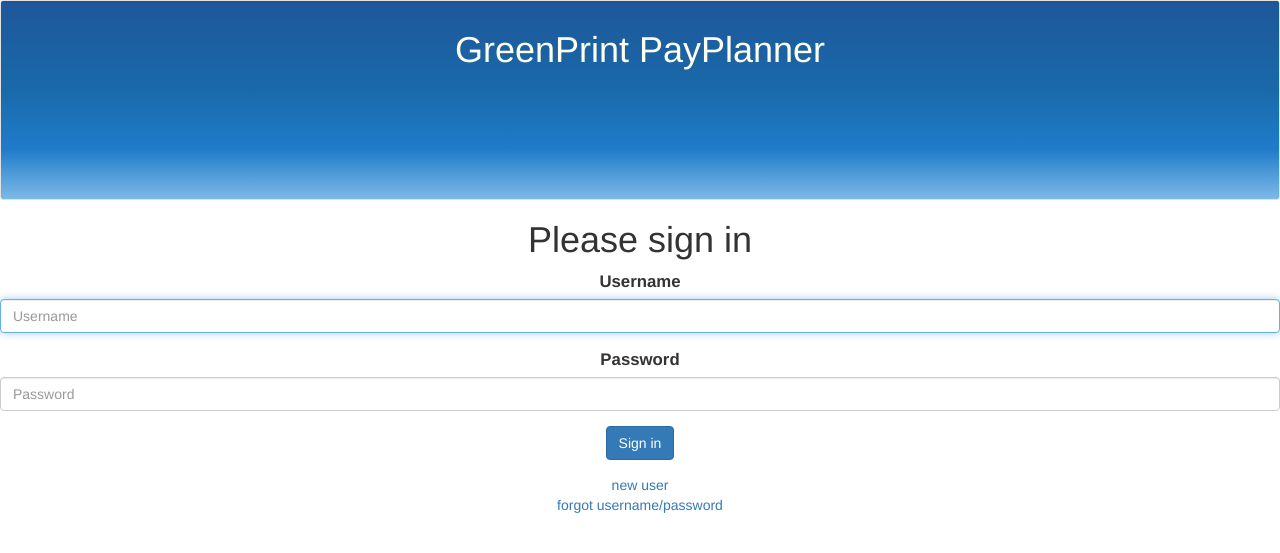
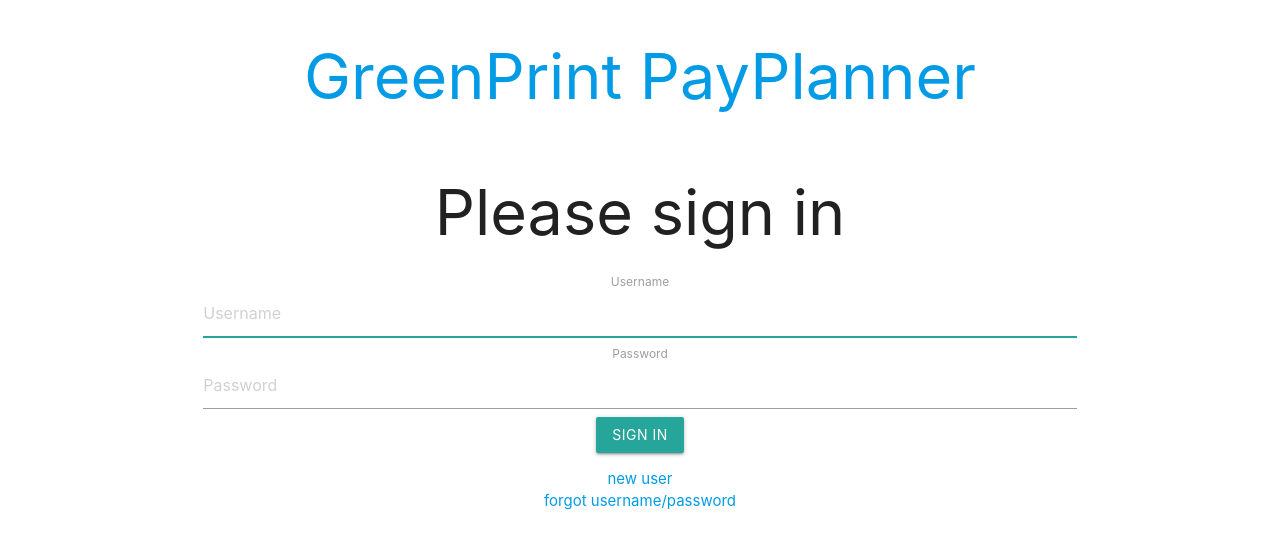
Before and after one commit to edyoucaterself/greenprint, a Django app: page /login/ in a window 1280 px wide. Shown: the top 553 px of the page. Run offline with Django 3.2, Linux system fonts and the light colour scheme; some libraries are stand-ins or nearby versions.

Commit message:
Commit to new branch for CSS

```diff
--- a/payplanner/templates/base.html
+++ b/payplanner/templates/base.html
@@ -1,25 +1,31 @@
 {% load staticfiles %}
 <html>
 <head>
- {% load bootstrap3 %}
- {% bootstrap_css %}
- {% bootstrap_messages %}
-
+ <!--Import Google Icon Font-->
+   <link href="http://fonts.googleapis.com/icon?family=Material+Icons" rel="stylesheet">
+ <!--Import jquery CSS-->
    <link rel="stylesheet" href="http://code.jquery.com/ui/1.10.3/themes/smoothness/jquery-ui.css">
+ <!--Import materialize.css-->
+   <link type="text/css" rel="stylesheet" href="{% static 'css/materialize.min.css' %}" media="screen,projection"/>
+ <!--Import Custom CSS to formate widgets-->
    <link rel="stylesheet" href="{% static 'css/datepicker.css' %}">
    <link rel="stylesheet" href="{% static 'admin/css/widgets.css' %}" />
    <link rel="stylesheet" href="{% static 'css/selector.css' %}">
- <link rel="stylesheet" href="{% static 'css/budget.css' %}">
+   <!--<link rel="stylesheet" href="{% static 'css/budget.css' %}">-->
    <link rel="stylesheet" href="{% static 'css/radios-to-slider.css' %}">
 
-
+ <!--Import local jquery scripts for forms-->
    <script type="text/javascript" src="{% static 'js/jsi18n.js' %}"></script>
- <script type="text/javascript" src="/static/admin/js/jquery.min.js"></script>
- <script type="text/javascript" src="/static/admin/js/jquery.init.js"></script>
+   <script type="text/javascript" src="{% static 'js/jquery.min.js' %}"></script>
+   <script type="text/javascript" src="{% static 'js/jquery.init.js' %}"></script>
     {{ form.media }}
+ <!--Import jquery scripts for datetimepicker-->
    <script src="http://code.jquery.com/jquery-1.9.1.js"></script>
    <script src="http://code.jquery.com/ui/1.10.3/jquery-ui.js"></script>
    <script type="text/javascript" src="{% static 'js/jquery.radios-to-slider.js' %}"></script>
+ <!--Import jQuery before materialize.js-->
+   <script type="text/javascript" src="https://code.jquery.com/jquery-2.1.1.min.js"></script>
+   <script type="text/javascript" src="{% static 'js/materialize.min.js' %}"></script>
 
  <script>
  $(function() {
@@ -34,16 +40,19 @@
  });
  </script>
 
-
+ <!--Let browser know website is optimized for mobile-->
+   <meta name="viewport" content="width=device-width, initial-scale=1.0"/>
 {% block title %}{% endblock %}
 </head>
-<div class="container-fluid">
+<body>
+<div class="container">
   <div class="row">
-    <div class="col-xs-12 well well-sm">
+    <div class="col s12">
        <h1 class="center"><a title="PayPlanner Home" href="{% url 'home' %}" class="page-header">GreenPrint PayPlanner</a></h1>
+    </div>
+   {% if user.is_authenticated %}
   <div class="row">
-      <div class="col-xs-6">
-      {% if user.is_authenticated %}
+    <div class="col s6">
        {% if user.get_full_name %}
        <p>Welcome {{ user.first_name }}!
        {% else %}
@@ -52,18 +61,17 @@
         <a title="Manage Settings" href="{% url 'manage' %}"><img border="0" width="75" alt="Manage Account" src="{% static "pics/settings.png" %}"></a>
        </p>
     </div>
-       <div class="col-xs-6 text-right">
+    <div class="col s6">
          <a href="{% url 'logout' %}" class="text-warning">Logout</a>
     </div>
+  </div>
    {% endif %}
+  <div class="row">
+    <div class="col s12">{% block content %}{% endblock %}</div>
+  </div>
+  <div class="row">
+    <div class="col s12">{% block footer %}{% endblock %}</div>
   </div>
  </div>
-  </div>
- <div class="row">
-   <div class="col-xs-12">{% block content %}{% endblock %}</div>
-  </div>
-  <div class="row">
-   <div class="col-xs-12">{% block footer %}{% endblock %}</div>
-  </div>
- </div>
+</body>
 </html>
```
Also changed, not shown: payplanner/templates/home.html (+23 -20 lines). Lines whose indentation alone changed are shown as unchanged.
